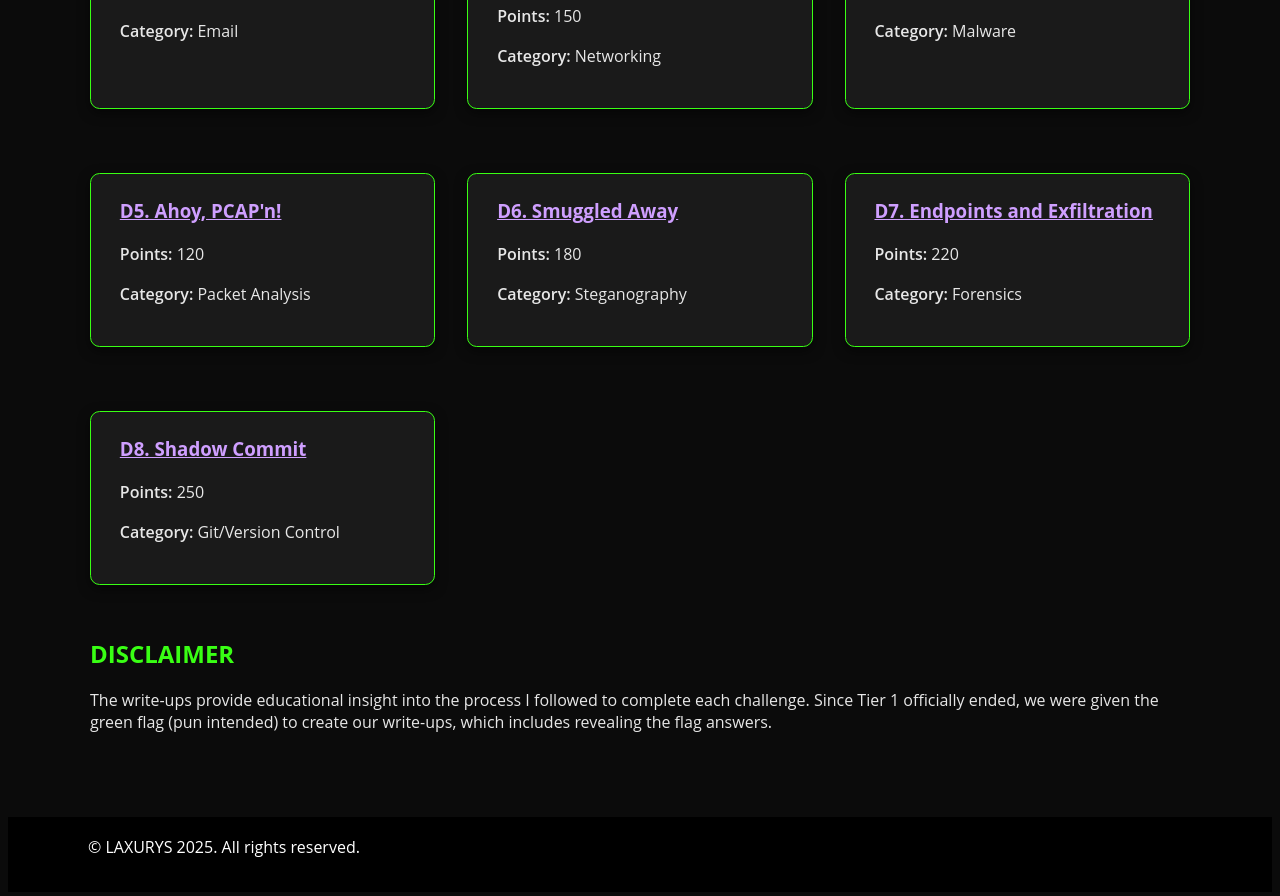
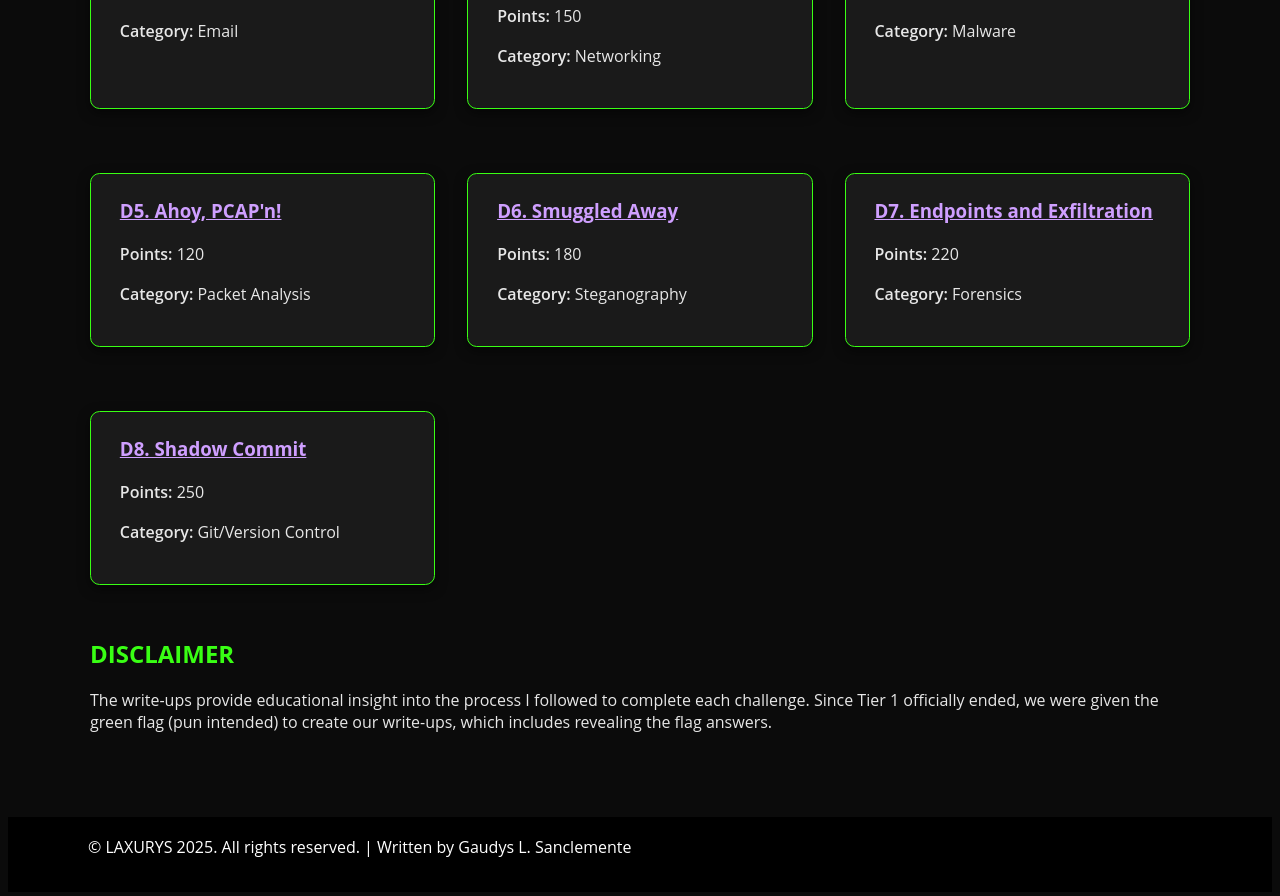
Before and after one commit to glsanclem/2025_wicys_target_ctf, a Jekyll site: the page built from index.md, in a window 1280 px wide and 900 px high, scrolled down 1985 px. Shown: the top 896 px of the window. Built offline with Jekyll 4.4.1, drawn with Linux system fonts in a browser that asks for light colours.

Commit message:
Update default.html

```diff
--- a/_layouts/default.html
+++ b/_layouts/default.html
@@ -25,7 +25,7 @@
 
   <!-- Footer -->
   <footer>
-    <Copyright p>&copy; LAXURYS 2025. All rights reserved. </p>
+    <Copyright p>&copy; LAXURYS 2025. All rights reserved. | Written by Gaudys L. Sanclemente </p>
   </footer>
 </body>
 </html>
```
